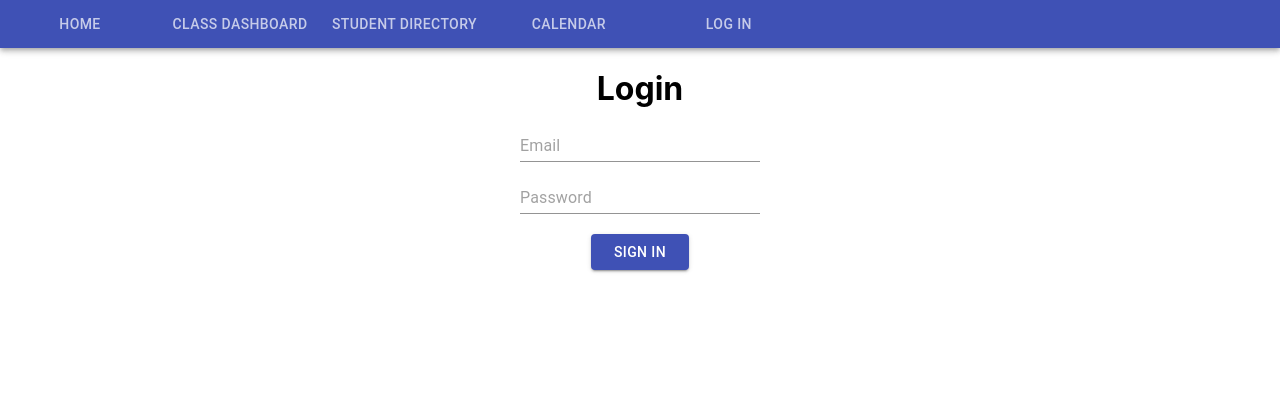
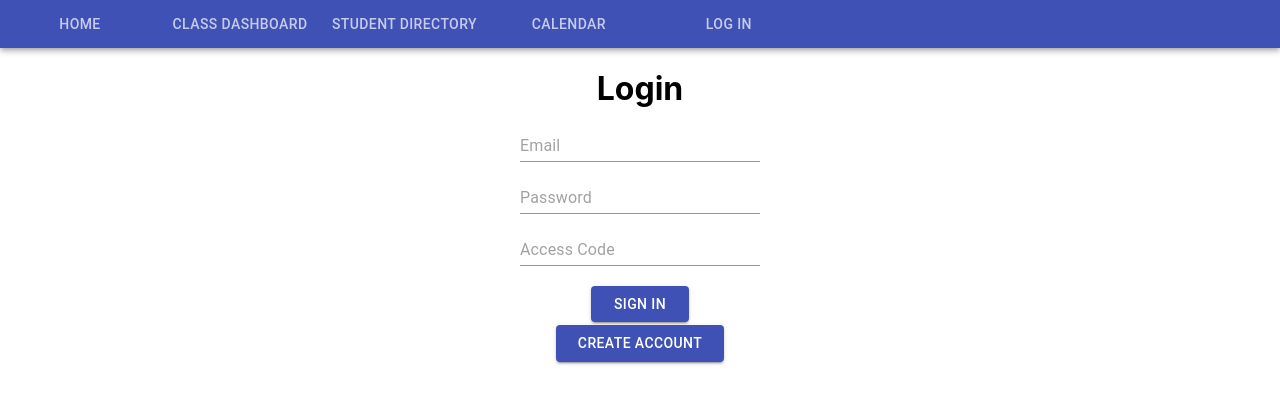
Before and after one commit to las3qj/tje-dashboard, a React (Create React App) app: page /Login in a window 1280 px wide. Shown: the top 404 px of the page. Built offline with nearby package versions, Linux system fonts and the light colour scheme; no server answers.

Commit message:
added create account

```diff
--- a/src/components/LoginPage.js
+++ b/src/components/LoginPage.js
@@ -2,18 +2,39 @@ import React, { useState } from "react";
 import firebase from "../firebase/firebase";
 import NavBar from "./NavBar";
 import { TextField, Button } from "@material-ui/core";
+import { useHistory } from "react-router-dom";
+import axios from "axios";
 
 const LoginPage = () => {
+  const history = useHistory();
   const [email, setEmail] = useState();
   const [password, setPassword] = useState();
+  const [accessCode, setAccessCode] = useState();
 
-  const handleSubmit = (e) => {
+  const logIn = (e) => {
     e.preventDefault();
     firebase
       .auth()
       .signInWithEmailAndPassword(email, password)
+      .then(() => history.push("/"))
       .catch((error) => {
-        console.error("Incorrect username or password");
+        alert("Incorrect username or password");
+        console.log(error);
+      });
+  };
+
+  const createAccount = (e) => {
+    e.preventDefault();
+    firebase
+      .auth()
+      .createUserWithEmailAndPassword(email, password)
+      .then((userCredential) => {
+        const uid = userCredential.user.uid;
+        axios.post("http://localhost:8000/users", { uid, accessCode });
+        history.push("/")
+      })
+      .catch((error) => {
+        console.log(error);
       });
   };
   return (
@@ -21,7 +42,6 @@ const LoginPage = () => {
       <NavBar />
       <h1>Login</h1>
       <form
-        onSubmit={handleSubmit}
         style={{
           display: "flex",
           flexDirection: "column",
@@ -44,14 +64,33 @@ const LoginPage = () => {
           style={{ width: "15em" }}
         />
         <br />
+        <TextField
+          type="password"
+          onChange={({ target }) => setAccessCode(target.value)}
+          placeholder="Access Code"
+          style={{ width: "15em" }}
+        />
+        <br />
+        <div>
           <Button
             type="submit"
             variant="contained"
             color="primary"
             style={{ width: "7em" }}
+            onClick={logIn}
           >
             Sign in
           </Button>
+          <Button
+            type="submit"
+            variant="contained"
+            color="primary"
+            style={{ width: "12em", margin: "1%" }}
+            onClick={createAccount}
+          >
+            Create Account
+          </Button>
+        </div>
       </form>
     </div>
   );
```
Also changed, not shown: 1 other file (tests, documents, lock files or other folders). Lines whose indentation alone changed are shown as unchanged.
